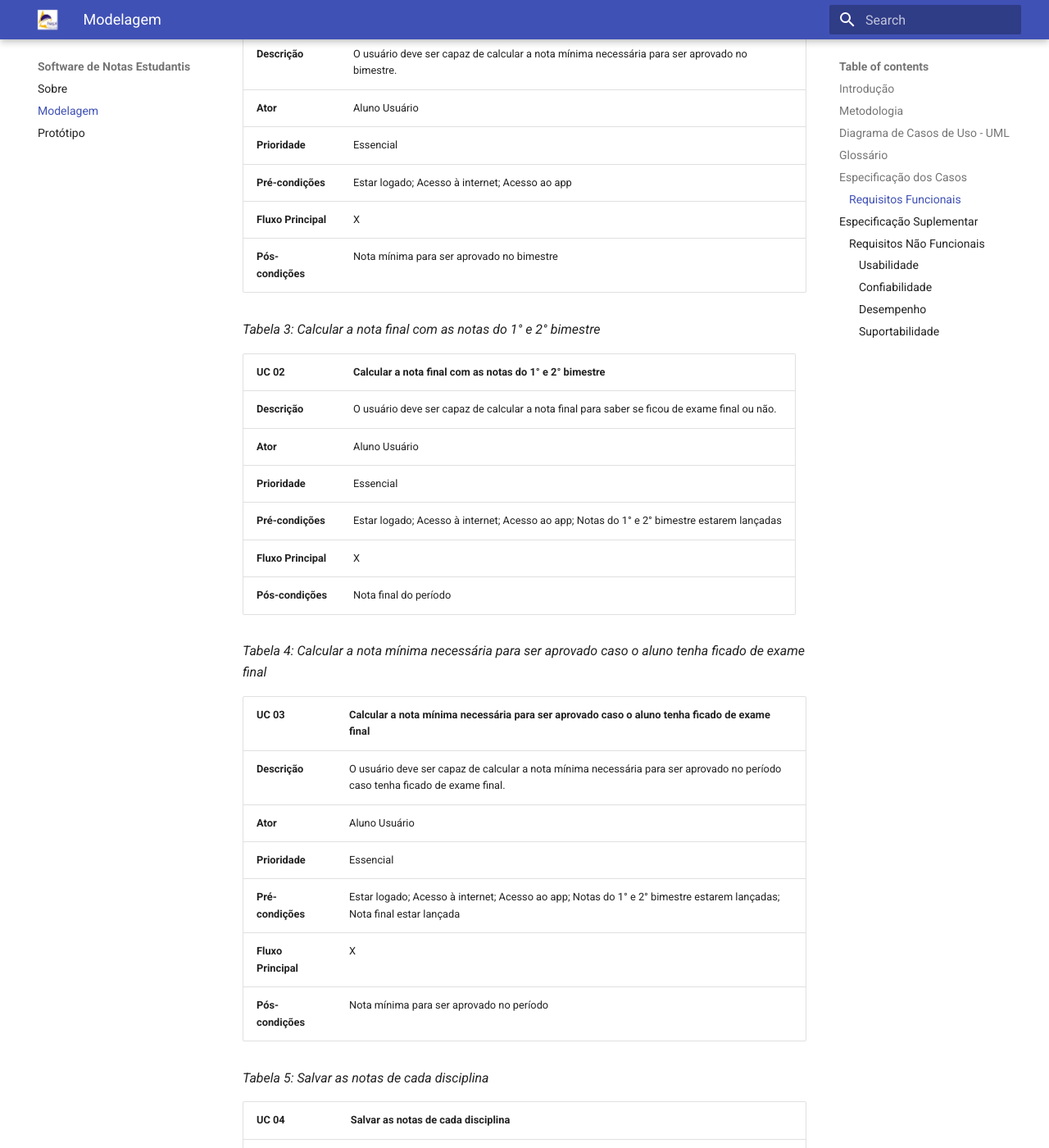
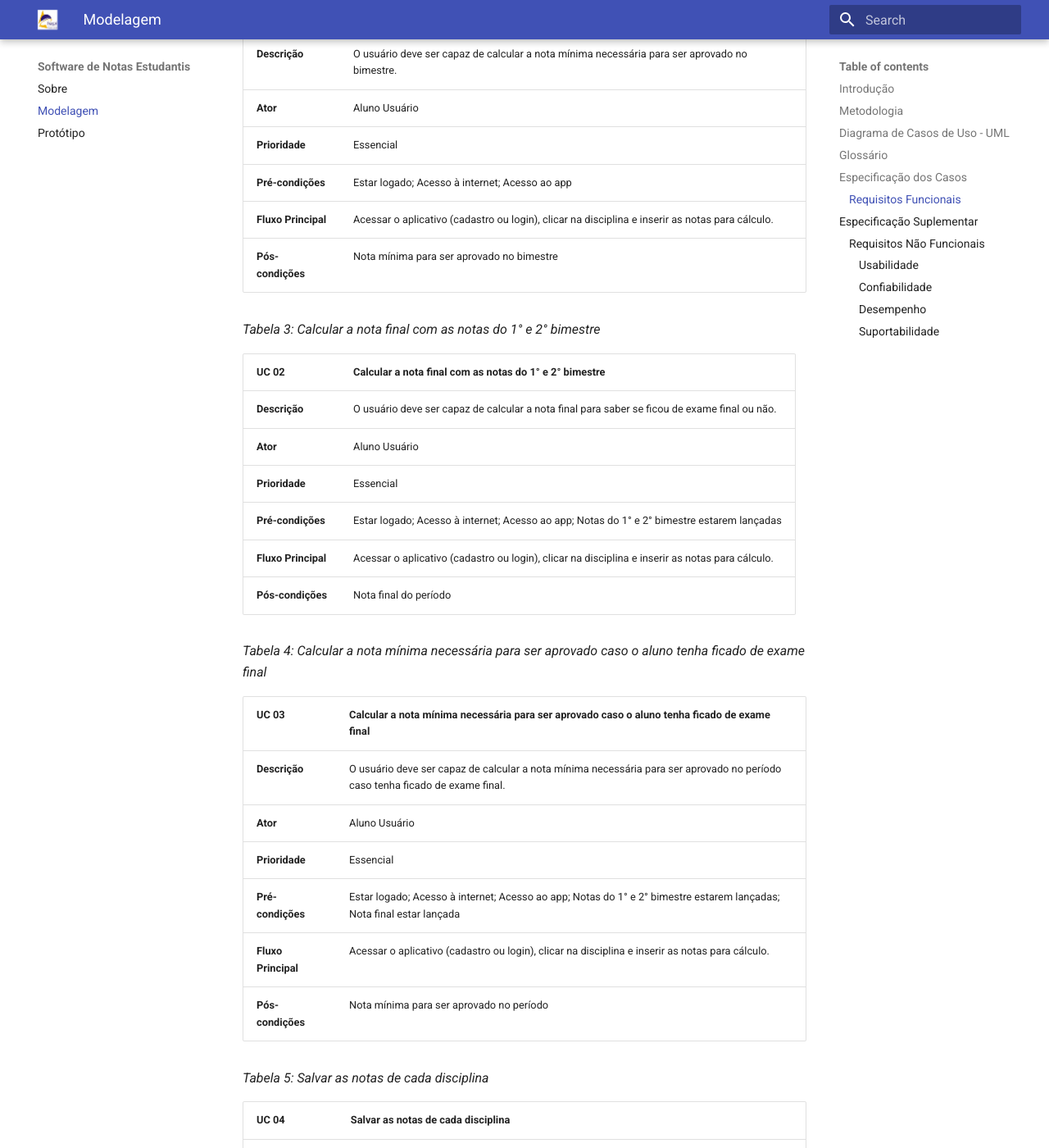
Before and after one commit to Joao0liver/sistema-notas, an MkDocs documentation site: the page built from docs/casosdeuso.md, in a window 1280 px wide and 1400 px high, scrolled down 2404 px. Shown: the whole window at 82% size. Built offline with MkDocs 1.6.1 and Material for MkDocs 9.7.7, drawn with Linux system fonts in a browser that asks for light colours; some of the changed text lies outside the part shown.

Commit message:
Finalização da documentação.

```diff
--- a/docs/casosdeuso.md
+++ b/docs/casosdeuso.md
@@ -41,7 +41,7 @@ Nessa seção estão declaradas as especificações dos casos de uso (tabela 2 a
 | **Ator** | Aluno Usuário |
 | **Prioridade** | Essencial |
 | **Pré-condições** | Estar logado; Acesso à internet; Acesso ao app |
-| **Fluxo Principal** | X |
+| **Fluxo Principal** | Acessar o aplicativo (cadastro ou login), clicar na disciplina e inserir as notas para cálculo. |
 | **Pós-condições** | Nota mínima para ser aprovado no bimestre |
 
 *Tabela 3: Calcular a nota final com as notas do 1° e 2° bimestre*
@@ -52,7 +52,7 @@ Nessa seção estão declaradas as especificações dos casos de uso (tabela 2 a
 | **Ator** | Aluno Usuário |
 | **Prioridade** | Essencial |
 | **Pré-condições** | Estar logado; Acesso à internet; Acesso ao app; Notas do 1° e 2° bimestre estarem lançadas |
-| **Fluxo Principal** | X |
+| **Fluxo Principal** | Acessar o aplicativo (cadastro ou login), clicar na disciplina e inserir as notas para cálculo. |
 | **Pós-condições** | Nota final do período |
 
 *Tabela 4: Calcular a nota mínima necessária para ser aprovado caso o aluno tenha ficado de exame final*
@@ -63,7 +63,7 @@ Nessa seção estão declaradas as especificações dos casos de uso (tabela 2 a
 | **Ator** | Aluno Usuário |
 | **Prioridade** | Essencial |
 | **Pré-condições** | Estar logado; Acesso à internet; Acesso ao app; Notas do 1° e 2° bimestre estarem lançadas; Nota final estar lançada |
-| **Fluxo Principal** | X |
+| **Fluxo Principal** | Acessar o aplicativo (cadastro ou login), clicar na disciplina e inserir as notas para cálculo. |
 | **Pós-condições** | Nota mínima para ser aprovado no período |
 
 *Tabela 5: Salvar as notas de cada disciplina*
@@ -85,7 +85,7 @@ Nessa seção estão declaradas as especificações dos casos de uso (tabela 2 a
 | **Ator** | Aluno Usuário |
 | **Prioridade** | Baixa |
 | **Pré-condições** | Estar logado; Acesso à internet; Acesso ao app; |
-| **Fluxo Principal** | X |
+| **Fluxo Principal** | Acessar o aplicativo (cadastro ou login). |
 | **Pós-condições** | Estar ciente de seu estado atual |
 
 *Tabela 7: Ver notas das disciplinas já cadastradas*
@@ -96,7 +96,7 @@ Nessa seção estão declaradas as especificações dos casos de uso (tabela 2 a
 | **Ator** | Aluno Usuário |
 | **Prioridade** | Essencial |
 | **Pré-condições** | Estar logado; Acesso à internet; Acesso ao app; Nota estar registrada no sistema |
-| **Fluxo Principal** | X |
+| **Fluxo Principal** | Acessar o aplicativo (cadastro ou login). |
 | **Pós-condições** | Estar ciente de sua nota |
 
 *Tabela 8: Alterar notas já cadastradas*
@@ -118,7 +118,7 @@ Nessa seção estão declaradas as especificações dos casos de uso (tabela 2 a
 | **Ator** | Funcionário da Universidade |
 | **Prioridade** | Baixa |
 | **Pré-condições** | Estar logado; Acesso à internet; Acesso ao app; Disciplina estar cadastrada no sistema |
-| **Fluxo Principal** | X |
+| **Fluxo Principal** | Acessar o aplicativo (cadastro ou login), clicar no ícone de lixeira acima da disciplina e confirmar exclusão. |
 | **Pós-condições** | Disciplina ser excluída dos registros |
 
 ## Especificação Suplementar
```
Also changed, not shown: other parts of docs/casosdeuso.md (+2 -2 lines), docs/prototype.md (+10 -2 lines), docs/img/prototype/proto1.PNG (added), docs/img/prototype/proto2.PNG (added), docs/img/prototype/proto3.PNG (added), docs/img/prototype/proto4.PNG (added).
